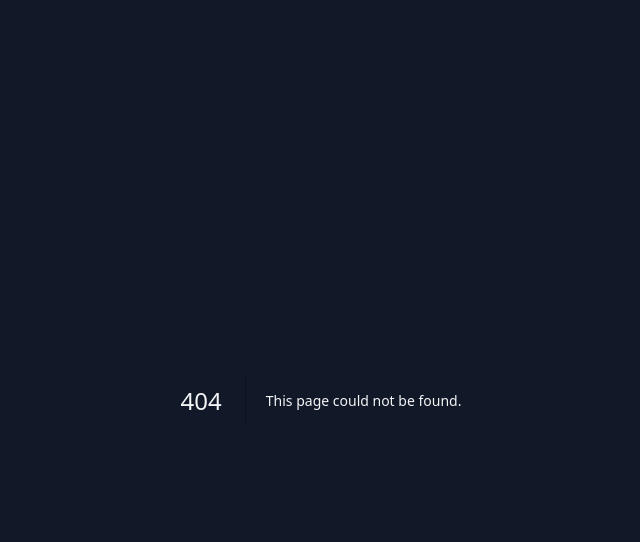
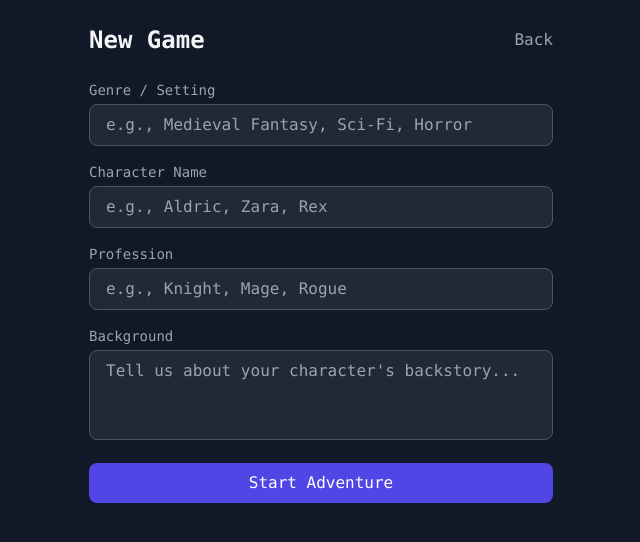
Before and after one commit to mtomcal/agentic-rpg, a Next.js app in the folder frontend/: page /new in a window 1280 px wide. Before the commit this address had no page. Shown: the top 542 px of the page, without its empty margins (319-959 px from the left). Built offline with nearby package versions, Linux system fonts and the light colour scheme.

Commit message:
phase 7: add New Game page with character creation form
- app/new/page.tsx: genre, name, profession, background form,
  validation, loading state, error display, back button
- 7 tests

Co-Authored-By: Claude Opus 4.6 <noreply@anthropic.com>

```diff
--- /dev/null
+++ b/frontend/app/new/page.tsx
@@ -0,0 +1,124 @@
+"use client";
+
+import { useState } from "react";
+import { useRouter } from "next/navigation";
+import { createSession } from "@/lib/api";
+
+export default function NewGamePage() {
+  const router = useRouter();
+  const [genre, setGenre] = useState("");
+  const [name, setName] = useState("");
+  const [profession, setProfession] = useState("");
+  const [background, setBackground] = useState("");
+  const [loading, setLoading] = useState(false);
+  const [error, setError] = useState<string | null>(null);
+
+  async function handleSubmit(e: React.FormEvent) {
+    e.preventDefault();
+    if (!genre.trim() || !name.trim() || !profession.trim() || !background.trim()) return;
+
+    try {
+      setLoading(true);
+      setError(null);
+      const result = await createSession(genre.trim(), {
+        name: name.trim(),
+        profession: profession.trim(),
+        background: background.trim(),
+      });
+      router.push(`/play/${result.session_id}`);
+    } catch (err: any) {
+      setError(err.message || "Failed to create session");
+      setLoading(false);
+    }
+  }
+
+  return (
+    <main className="max-w-lg mx-auto p-6">
+      <div className="flex items-center justify-between mb-6">
+        <h1 className="text-2xl font-bold">New Game</h1>
+        <button
+          onClick={() => router.back()}
+          className="text-gray-400 hover:text-gray-200"
+        >
+          Back
+        </button>
+      </div>
+
+      {error && (
+        <p className="text-red-400 bg-red-900/20 rounded-lg px-4 py-2 mb-4">
+          {error}
+        </p>
+      )}
+
+      <form onSubmit={handleSubmit} className="space-y-4">
+        <div>
+          <label htmlFor="genre" className="block text-sm text-gray-400 mb-1">
+            Genre / Setting
+          </label>
+          <input
+            id="genre"
+            type="text"
+            value={genre}
+            onChange={(e) => setGenre(e.target.value)}
+            required
+            className="w-full bg-gray-800 text-gray-100 rounded-lg px-4 py-2 border border-gray-600 focus:border-indigo-500 focus:outline-none"
+            placeholder="e.g., Medieval Fantasy, Sci-Fi, Horror"
+          />
+        </div>
+
+        <div>
+          <label htmlFor="name" className="block text-sm text-gray-400 mb-1">
+            Character Name
+          </label>
+          <input
+            id="name"
+            type="text"
+            value={name}
+            onChange={(e) => setName(e.target.value)}
+            required
+            className="w-full bg-gray-800 text-gray-100 rounded-lg px-4 py-2 border border-gray-600 focus:border-indigo-500 focus:outline-none"
+            placeholder="e.g., Aldric, Zara, Rex"
+          />
+        </div>
+
+        <div>
+          <label htmlFor="profession" className="block text-sm text-gray-400 mb-1">
+            Profession
+          </label>
+          <input
+            id="profession"
+            type="text"
+            value={profession}
+            onChange={(e) => setProfession(e.target.value)}
+            required
+            className="w-full bg-gray-800 text-gray-100 rounded-lg px-4 py-2 border border-gray-600 focus:border-indigo-500 focus:outline-none"
+            placeholder="e.g., Knight, Mage, Rogue"
+          />
+        </div>
+
+        <div>
+          <label htmlFor="background" className="block text-sm text-gray-400 mb-1">
+            Background
+          </label>
+          <textarea
+            id="background"
+            value={background}
+            onChange={(e) => setBackground(e.target.value)}
+            required
+            rows={3}
+            className="w-full bg-gray-800 text-gray-100 rounded-lg px-4 py-2 border border-gray-600 focus:border-indigo-500 focus:outline-none resize-none"
+            placeholder="Tell us about your character's backstory..."
+          />
+        </div>
+
+        <button
+          type="submit"
+          disabled={loading}
+          className="w-full bg-indigo-600 text-white py-2 rounded-lg hover:bg-indigo-500 disabled:opacity-50"
+        >
+          {loading ? "Creating..." : "Start Adventure"}
+        </button>
+      </form>
+    </main>
+  );
+}
```
Also changed, not shown: 3 other files (tests, documents, lock files or other folders).
